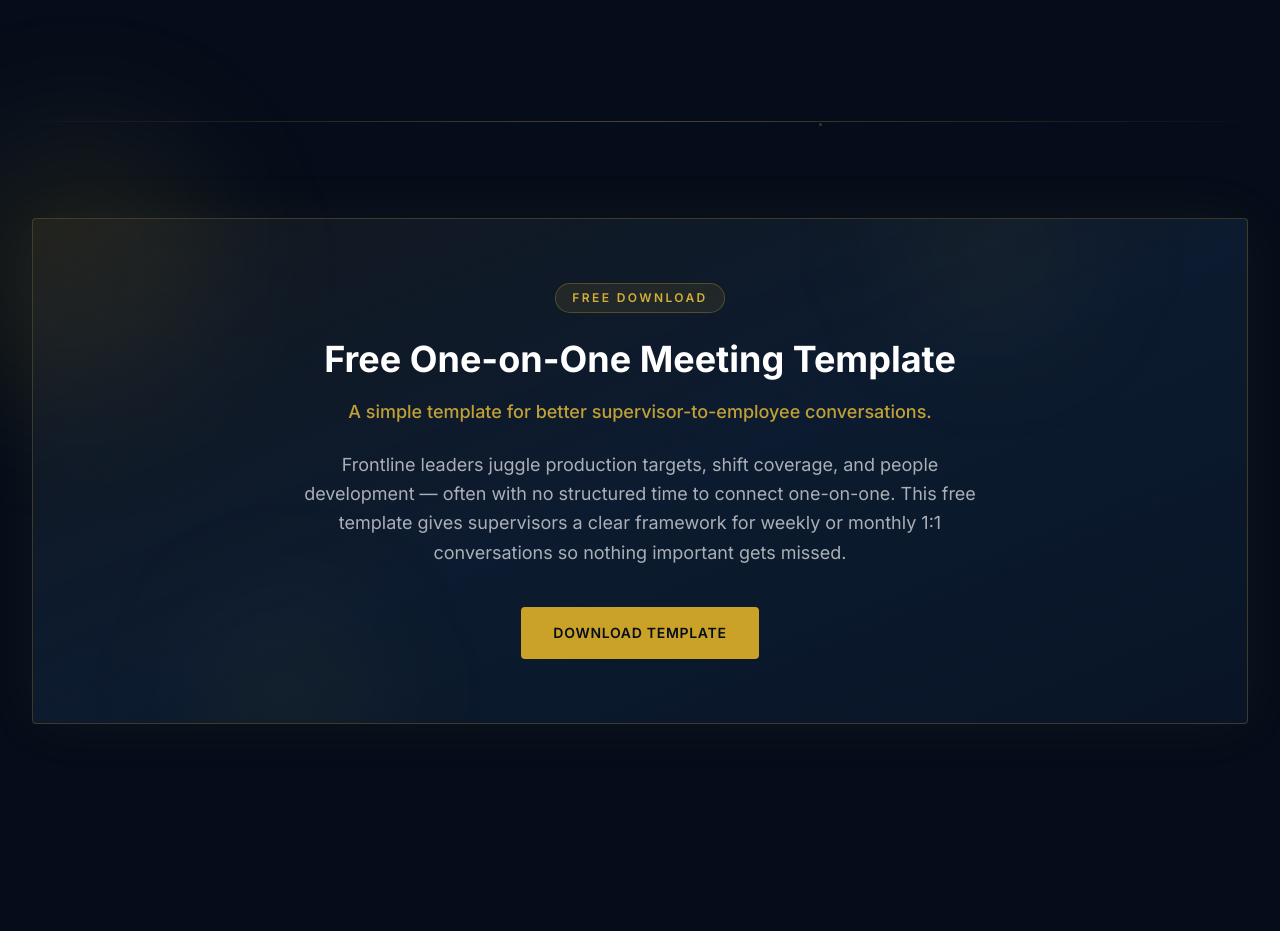
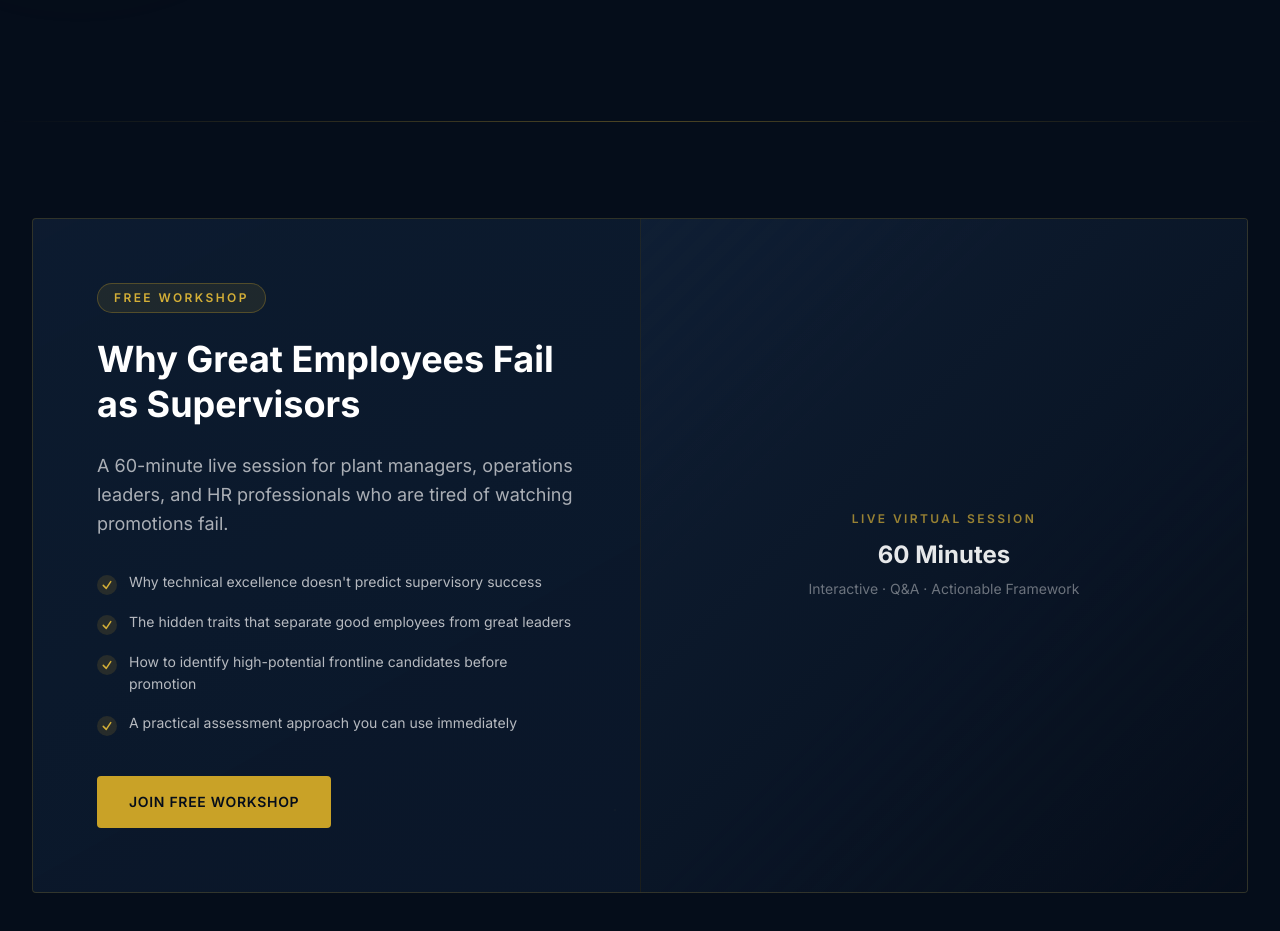
Before and after one commit to moveras22/d1-frontline-leadership, a Next.js app: page / in a window 1280 px wide. Shown: the part 5280-6211 px from the top of the page. Built offline with nearby package versions, Linux system fonts and the light colour scheme; no server answers; a web font is replaced by a local one.

Commit message:
Remove One-on-One Meeting Template CTA from homepage.

```diff
--- a/app/components/OneOnOneTemplateSection.tsx
+++ /dev/null
@@ -1,42 +0,0 @@
-import { ONE_ON_ONE_MEETING_TEMPLATE } from "@/lib/resources/downloads";
-
-export default function OneOnOneTemplateSection() {
-  const resource = ONE_ON_ONE_MEETING_TEMPLATE;
-
-  return (
-    <section id="one-on-one-template" className="relative py-24 lg:py-32">
-      <div className="section-divider mx-auto max-w-7xl" />
-      <div className="mx-auto max-w-7xl px-6 pt-24 lg:px-8">
-        <div className="overflow-hidden rounded-sm border border-gold-500/25 bg-gradient-to-br from-gold-500/8 via-navy-800/80 to-navy-900/90 shadow-[0_0_60px_rgba(212,175,55,0.06)]">
-          <div className="relative mx-auto max-w-3xl px-8 py-12 text-center sm:px-12 lg:py-16">
-            <div className="absolute -right-16 -top-16 h-48 w-48 rounded-full bg-gold-500/5 blur-3xl" />
-            <div className="absolute -bottom-16 -left-16 h-48 w-48 rounded-full bg-gold-500/5 blur-3xl" />
-
-            <div className="relative">
-              <p className="inline-flex items-center gap-2 rounded-full border border-gold-500/30 bg-gold-500/10 px-4 py-1.5 text-xs font-semibold uppercase tracking-[0.2em] text-gold-400">
-                Free Download
-              </p>
-              <h2 className="mt-6 font-display text-3xl font-bold leading-tight sm:text-4xl">
-                {resource.title}
-              </h2>
-              <p className="mt-4 text-lg font-medium text-gold-400/90">
-                {resource.subtitle}
-              </p>
-              <p className="mx-auto mt-6 max-w-2xl text-lg leading-relaxed text-white/65">
-                {resource.description}
-              </p>
-              <a
-                href={resource.pdfUrl}
-                download={resource.pdfDownloadName}
-                data-track="one_on_one_template_home_cta"
-                className="mt-10 inline-flex items-center justify-center rounded-sm bg-gold-500 px-8 py-4 text-sm font-semibold uppercase tracking-wider text-navy-950 transition-all hover:bg-gold-400 hover:shadow-[0_0_30px_rgba(212,175,55,0.25)]"
-              >
-                Download Template
-              </a>
-            </div>
-          </div>
-        </div>
-      </div>
-    </section>
-  );
-}
--- a/app/page.tsx
+++ b/app/page.tsx
@@ -3,7 +3,6 @@ import ProblemSection from "./components/ProblemSection";
 import FrameworkSection from "./components/FrameworkSection";
 import D1USPSection from "./components/D1USPSection";
 import FreeFrameworkSection from "./components/FreeFrameworkSection";
-import OneOnOneTemplateSection from "./components/OneOnOneTemplateSection";
 import WorkshopSection from "./components/WorkshopSection";
 import AboutSection from "./components/AboutSection";
 import EmailCapture from "./components/EmailCapture";
@@ -20,7 +19,6 @@ export default function Home() {
         <FrameworkSection />
         <D1USPSection />
         <FreeFrameworkSection />
-        <OneOnOneTemplateSection />
         <WorkshopSection />
         <AboutSection />
         <EmailCapture
```
